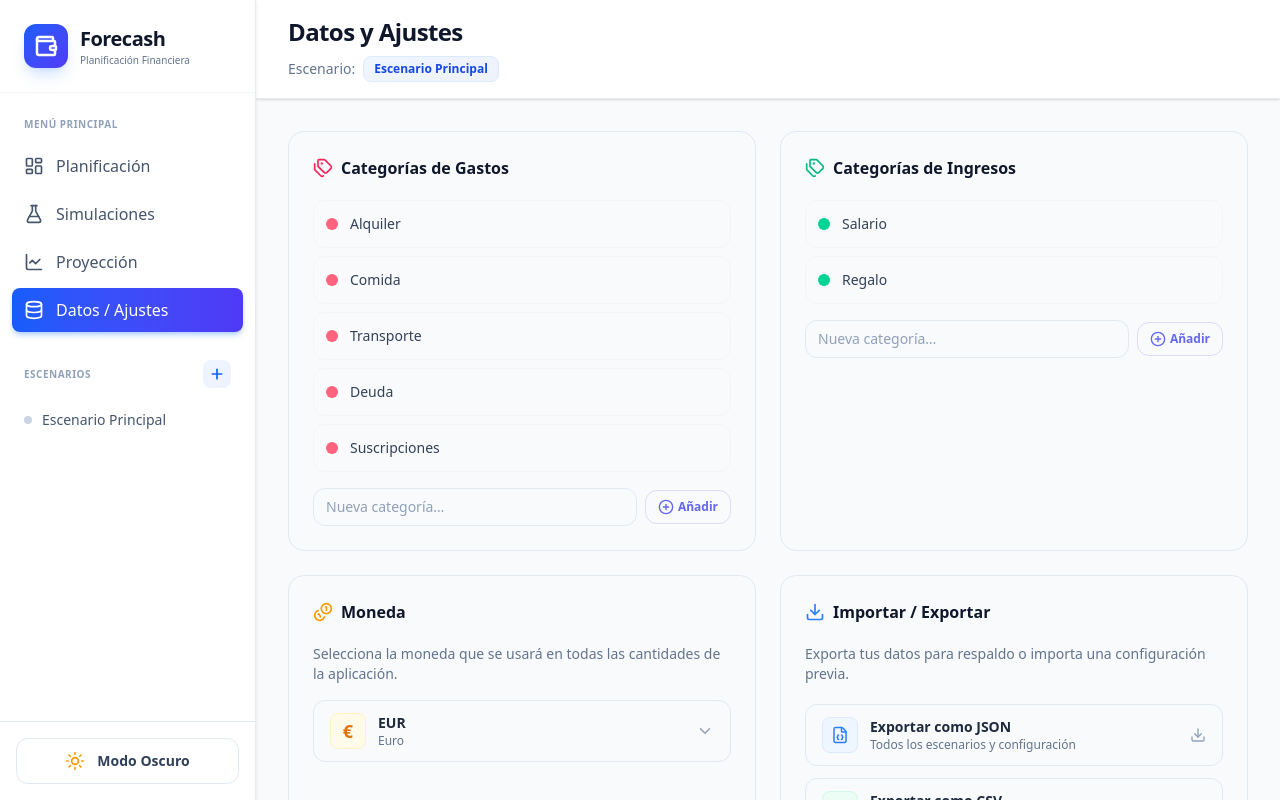
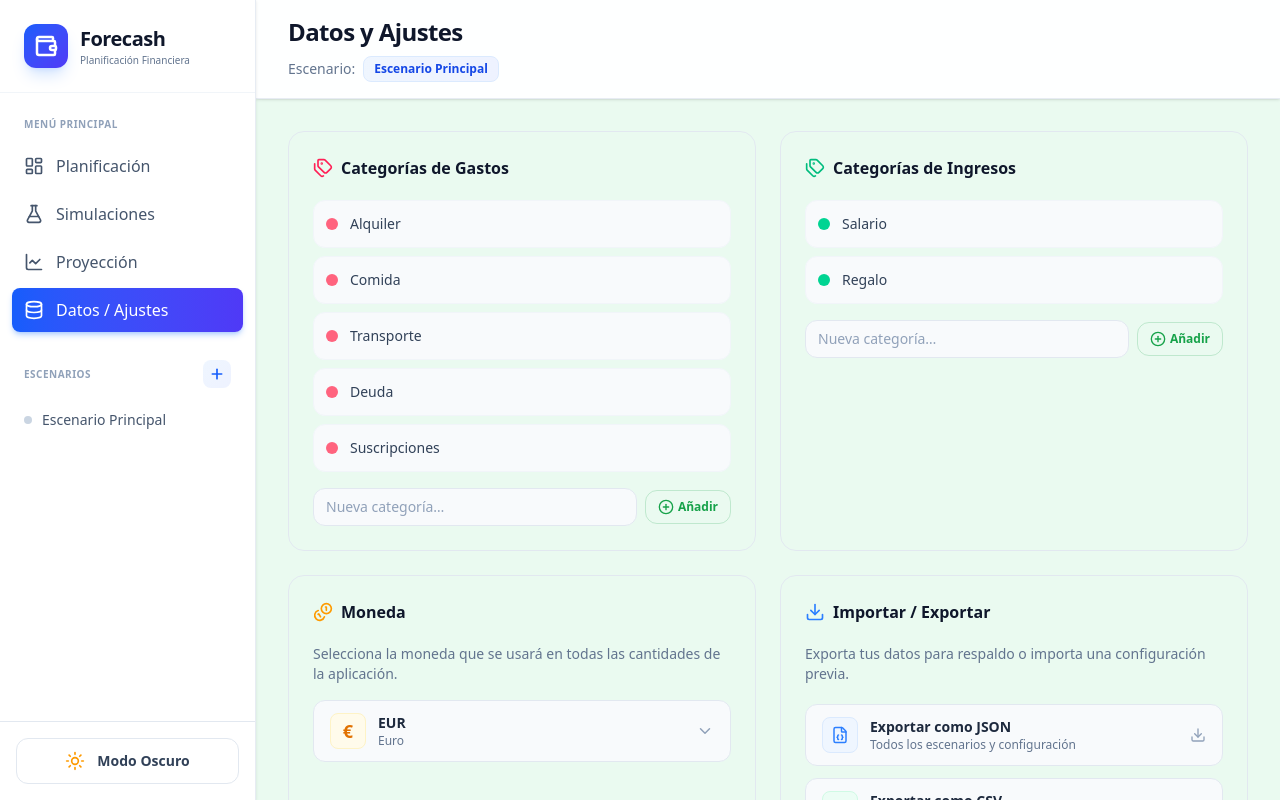
Before and after one commit to josegijon/Forecash-v2, a React (Vite) app in the folder frontend/: page /escenario/1/datos in a window 1280 px wide. Built offline with nearby package versions, Linux system fonts and the light colour scheme.

Commit message:
feat: redesign UI with new color scheme and theme toggle functionality

```diff
--- a/frontend/src/index.css
+++ b/frontend/src/index.css
@@ -1,5 +1,99 @@
 @import "tailwindcss";
 
 @theme {
-    --color-primary: #6366f1;
+    /* Radius */
+    --radius: 0.5rem;
+
+    /* Colors — mapped from CSS vars so Tailwind genera utilities */
+    --color-background: hsl(var(--background));
+    --color-foreground: hsl(var(--foreground));
+
+    --color-card: hsl(var(--card));
+    --color-card-foreground: hsl(var(--card-foreground));
+
+    --color-popover: hsl(var(--popover));
+    --color-popover-foreground: hsl(var(--popover-foreground));
+
+    --color-primary: hsl(var(--primary));
+    --color-primary-foreground: hsl(var(--primary-foreground));
+
+    --color-secondary: hsl(var(--secondary));
+    --color-secondary-foreground: hsl(var(--secondary-foreground));
+
+    --color-muted: hsl(var(--muted));
+    --color-muted-foreground: hsl(var(--muted-foreground));
+
+    --color-accent: hsl(var(--accent));
+    --color-accent-foreground: hsl(var(--accent-foreground));
+
+    --color-destructive: hsl(var(--destructive));
+    --color-destructive-foreground: hsl(var(--destructive-foreground));
+
+    --color-border: hsl(var(--border));
+    --color-input: hsl(var(--input));
+    --color-ring: hsl(var(--ring));
+
+    --color-success: hsl(var(--success));
+    --color-success-foreground: hsl(var(--success-foreground));
+
+    --color-chart-line: hsl(var(--chart-line));
+    --color-chart-fill: hsl(var(--chart-fill));
+
+    --color-navy: hsl(var(--navy));
 }
+
+@layer base {
+    :root {
+        --background: 142 61% 95%;
+        --foreground: 142 5% 0%;
+        --card: 142 65% 98%;
+        --card-foreground: 142 5% 10%;
+        --popover: 142 61% 95%;
+        --popover-foreground: 142 95% 0%;
+        --primary: 142 76.1% 36.1%;
+        --primary-foreground: 0 0% 100%;
+        --secondary: 142 30% 70%;
+        --secondary-foreground: 0 0% 0%;
+        --muted: 104 30% 85%;
+        --muted-foreground: 142 5% 35%;
+        --accent: 104 30% 80%;
+        --accent-foreground: 142 5% 10%;
+        --destructive: 0 61% 30%;
+        --destructive-foreground: 142 5% 90%;
+        --border: 142 35% 90%;
+        --input: 142 30% 18%;
+        --ring: 142 76.1% 36.1%;
+        --success: 142 76% 36%;
+        --success-foreground: 210 40% 98%;
+        --chart-line: 354 100% 65%;
+        --chart-fill: 354 100% 94%;
+        --navy: 240 64% 27%;
+    }
+
+    .dark {
+        --background: 142 50% 5%;
+        --foreground: 142 5% 90%;
+        --card: 142 50% 0%;
+        --card-foreground: 142 5% 90%;
+        --popover: 142 50% 5%;
+        --popover-foreground: 142 5% 90%;
+        --primary: 142 76.1% 36.1%;
+        --primary-foreground: 0 0% 100%;
+        --secondary: 142 30% 10%;
+        --secondary-foreground: 0 0% 100%;
+        --muted: 104 30% 15%;
+        --muted-foreground: 142 5% 60%;
+        --accent: 104 30% 15%;
+        --accent-foreground: 142 5% 90%;
+        --destructive: 0 61% 30%;
+        --destructive-foreground: 142 5% 90%;
+        --border: 142 30% 18%;
+        --input: 142 30% 18%;
+        --ring: 142 76.1% 36.1%;
+        --success: 142 76% 36%;
+        --success-foreground: 210 40% 98%;
+        --chart-line: 354 100% 65%;
+        --chart-fill: 354 70% 30%;
+        --navy: 240 64% 27%;
+    }
+}
--- a/frontend/src/ui/layout/MainLayout.tsx
+++ b/frontend/src/ui/layout/MainLayout.tsx
@@ -7,7 +7,7 @@ interface MainLayoutProps {
 
 export const MainLayout = ({ children }: MainLayoutProps) => {
     return (
-        <div className="flex h-screen bg-slate-50">
+        <div className="flex h-screen bg-background transition-colors duration-300">
             <Sidebar />
             <div className="flex-1 flex flex-col">
                 <Header />
--- a/frontend/src/ui/layout/Sidebar/ThemeToggle.tsx
+++ b/frontend/src/ui/layout/Sidebar/ThemeToggle.tsx
@@ -4,10 +4,16 @@ import { Moon, Sun } from "lucide-react";
 export const ThemeToggle = () => {
     const [isDarkMode, setIsDarkMode] = useState(false);
 
+    const toogle = () => {
+        const next = !isDarkMode;
+        setIsDarkMode(next);
+        document.documentElement.classList.toggle("dark", next);
+    };
+
     return (
         <div className="p-4 border-t border-slate-200 bg-white">
             <button
-                onClick={() => setIsDarkMode((prev) => !prev)}
+                onClick={toogle}
                 className="group w-full flex items-center justify-center gap-3 px-4 py-3 rounded-xl border border-slate-200 bg-white hover:bg-linear-to-r hover:from-blue-50 hover:to-indigo-50 hover:border-blue-200 hover:shadow-md transition-all duration-300 ease-in-out active:scale-95 cursor-pointer"
             >
                 <div className="relative">
```
